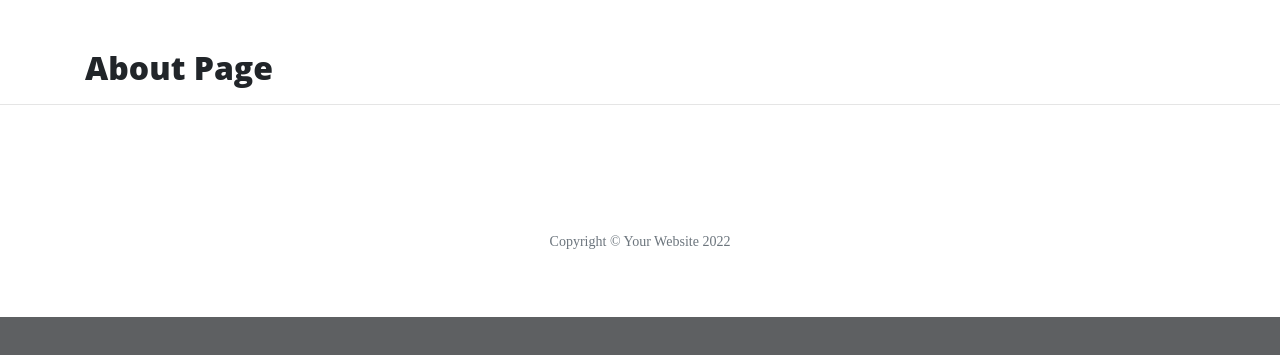
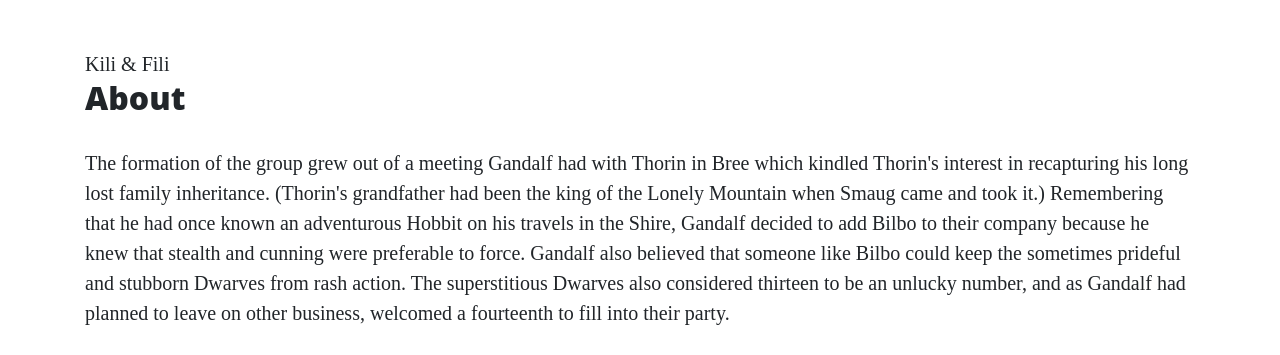
Before and after one commit to pattytonyoneill/flask, a Flask app: page /about in a window 1280 px wide. Shown: the part 629-984 px from the top of the page. Before the commit the page ends 946 px from the top, so only its background shows below. Run offline with Flask 2, Linux system fonts and the light colour scheme; some libraries are stand-ins or nearby versions.

Commit message:
Reading from json lesson

```diff
--- /dev/null
+++ b/data/company.json
@@ -0,0 +1,12 @@
+[
+    {
+      "name": "Thorin Oakenshield",
+      "description": "Thorin II, also called the Oakenshield, King under the Mountain or the Mountain King, was the son of Thráin II, the older brother of Frerin and Dís, the grandson of King Thrór and the uncle of Fíli and Kíli. Thorin was best known for his deeds as leader of a company that infiltrated the lost Kingdom under the Mountain to take it back from Smaug and for leading an alliance of Men, Dwarves, and Elves in the Battle of the Five Armies.",
+      "image_source": "http://www.panhistoria.com/Stacks/Novels/characterimages/T27293.jpg"
+    },
+    {
+      "name": "Kili & Fili",
+      "description": "Fíli and Kíli were the two most active dwarves of Thorin's company, and apart from Balin, and possibly Bombur, they appeared more frequently as 'individual' characters in Tolkien's novel than the rest of Thorin's companions, who were most often named only in 'group' references to the entire company.",
+      "image_source": "http://www.filmofilia.com/wp-content/uploads/2011/07/hobbit_0.jpg"
+    }
+  ]
--- a/run.py
+++ b/run.py
@@ -1,4 +1,5 @@
 import os
+import json
 from flask import Flask, render_template
 
 
@@ -12,17 +13,20 @@ def index():
 
 @app.route("/about")
 def about():
-    return render_template("about.html")
+    data = []
+    with open("data/company.json", "r") as json_data:
+        data = json.load(json_data)
+    return render_template("about.html", page_title="About", company=data)
 
 
 @app.route("/contact")
 def contact():
-    return render_template("contact.html")
+    return render_template("contact.html", page_title="Contact")
 
 
 @app.route("/careers")
 def careers():
-    return render_template("careers.html")
+    return render_template("careers.html", page_title="Careers")
 
 
 if __name__ == "__main__":
--- /dev/null
+++ b/static/css/style.css
@@ -0,0 +1,3 @@
+.col-md-5 img {
+    width: 100%;
+}
--- a/templates/about.html
+++ b/templates/about.html
@@ -1,4 +1,49 @@
 {% extends "base.html" %}
 {% block content %}
-    <h2>About Page</h2>
+
+    {{ company [1]["name"]}}
+    <h2>{{ page_title }}</h2>
+
+    <p>
+        The formation of the group grew out of a meeting Gandalf had with Thorin in Bree which kindled Thorin's interest in
+		recapturing his long lost family inheritance. (Thorin's grandfather had been the king of the Lonely Mountain when
+		Smaug came and took it.) Remembering that he had once known an adventurous Hobbit on his travels in the Shire,
+		Gandalf decided to add Bilbo to their company because he knew that stealth and cunning were preferable to force.
+		Gandalf also believed that someone like Bilbo could keep the sometimes prideful and stubborn Dwarves from rash
+		action. The superstitious Dwarves also considered thirteen to be an unlucky number, and as Gandalf had planned to
+		leave on other business, welcomed a fourteenth to fill into their party.
+    </p>
+
+    <div class="row featurette">
+        <div class="col-md-7">
+            <h3>Thorin Oakenshield</h3>
+			<p>
+				In the year TA 2746, Thorin II was born to Dwarven prince Thráin II in the mountain city of The Lonely Mountain.
+				Early in his youth, he and the other Dwarves of the Lonely Mountain were forced to flee by the dragon Smaug in TA
+				2770. While in exile, he quickly grew to become a capable warrior. This was demonstrated when he participated in the
+				Battle of Azanulbizar in TA 2799. He marched with one of the Dwarven armies beneath the East-gate of Moria. At some
+				point in the fighting, his shield broke, and using an oaken tree branch found on the floor as a shield, he gained
+				the epithet "Oakenshield," which would remain with him even in death.
+			</p>
+        </div>
+        <div class="col-md-5">
+            <img src="https://vignette.wikia.nocookie.net/lotr/images/3/3f/ThorinBIG.jpg" alt="">
+        </div>
+    </div>
+
+    <div class="row featurette">
+        <div class="col-md-5">
+            <img src="https://vignette.wikia.nocookie.net/lotr/images/b/b4/The-Hobbit-Fili-and-Kili.jpg" alt="">
+        </div>
+        <div class="col-md-7">
+            <h3>Fili and Kili</h3>
+			<p>
+				Fíli and Kíli were nephews of Thorin, who was the elder brother of their mother Dís. They were also nephews of
+				Frerin, grandsons of Thráin II, and great-grandsons of Thrór. Fíli's most distinguishing feature was his long nose,
+				the longest of any of the Dwarves in Thorin's company.
+			</p>
+        </div>
+    </div>
+
+
 {% endblock %}
--- a/templates/base.html
+++ b/templates/base.html
@@ -4,8 +4,9 @@
     <meta charset="UTF-8">
     <meta name="viewport" content="width=device-width, initial-scale=1.0">
     <meta http-equiv="X-UA-Compatible" content="ie=edge">
-    <link rel="stylesheet" href="{{ url_for('static', filename='vendor/bootstrap/css/bootstrap.min.css') }}">
-    <link rel="stylesheet" href="{{ url_for('static', filename='css/clean-blog.min.css') }}">
+    <link rel="stylesheet" href="{{ url_for('static', filename='vendor/bootstrap/css/bootstrap.min.css') }}" type="text/css">
+    <link rel="stylesheet" href="{{ url_for('static', filename='css/clean-blog.min.css') }}" type="text/css">
+    <link rel="stylesheet" href="{{ url_for('static', filename='css/style.css') }}" type="text/css">
     <title>Hello Flask</title>
 </head>
 <body>
--- a/templates/careers.html
+++ b/templates/careers.html
@@ -1,4 +1,4 @@
 {% extends "base.html" %}
 {% block content %}
-    <h2>Come Work With Us!</h2>
+    <h2>{{ page_title }}</h2>
 {% endblock %}
--- a/templates/contact.html
+++ b/templates/contact.html
@@ -1,4 +1,4 @@
 {% extends "base.html" %}
 {% block content %}
-    <h2>Contact Us</h2>
+    <h2>{{ page_title }}</h2>
 {% endblock %}
```
